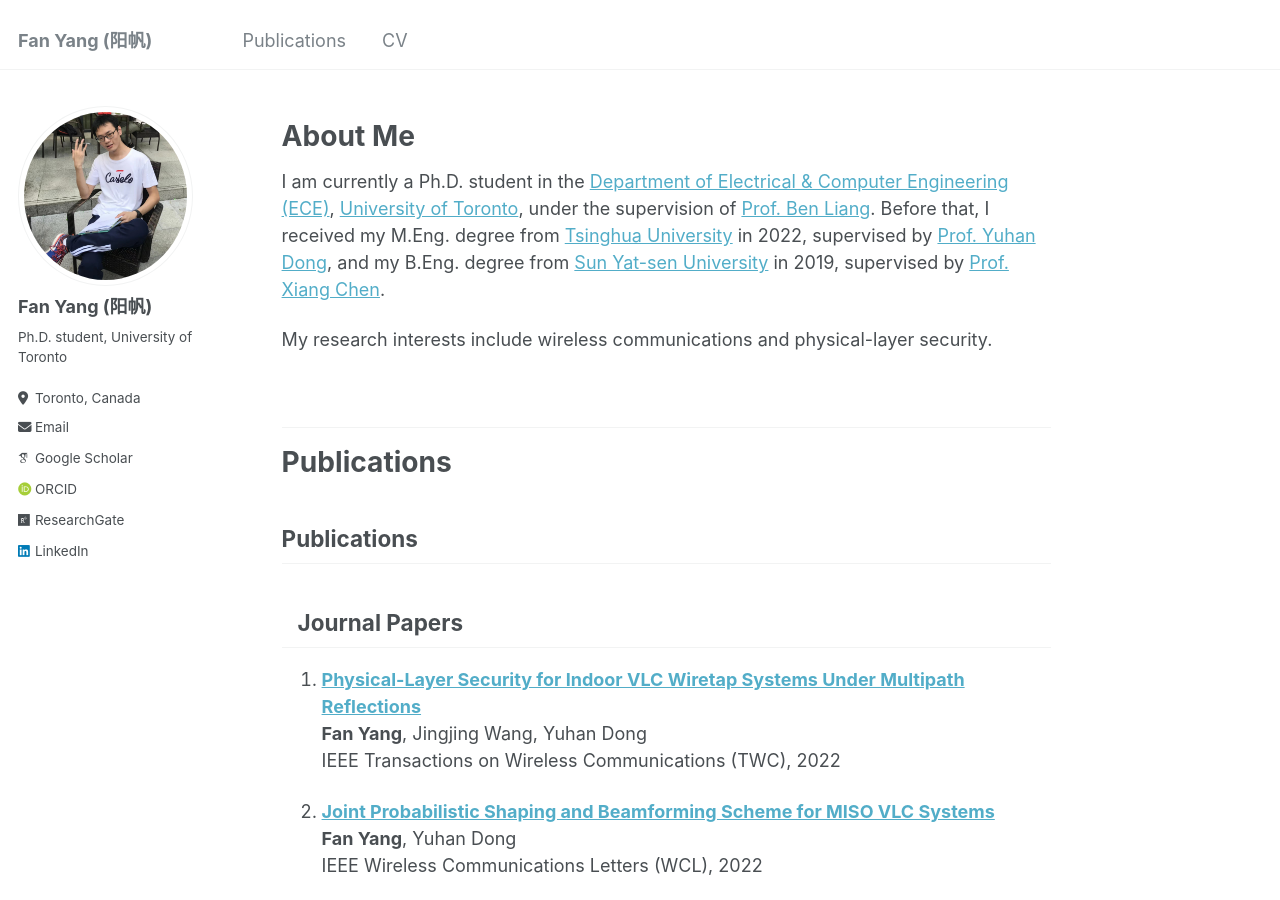
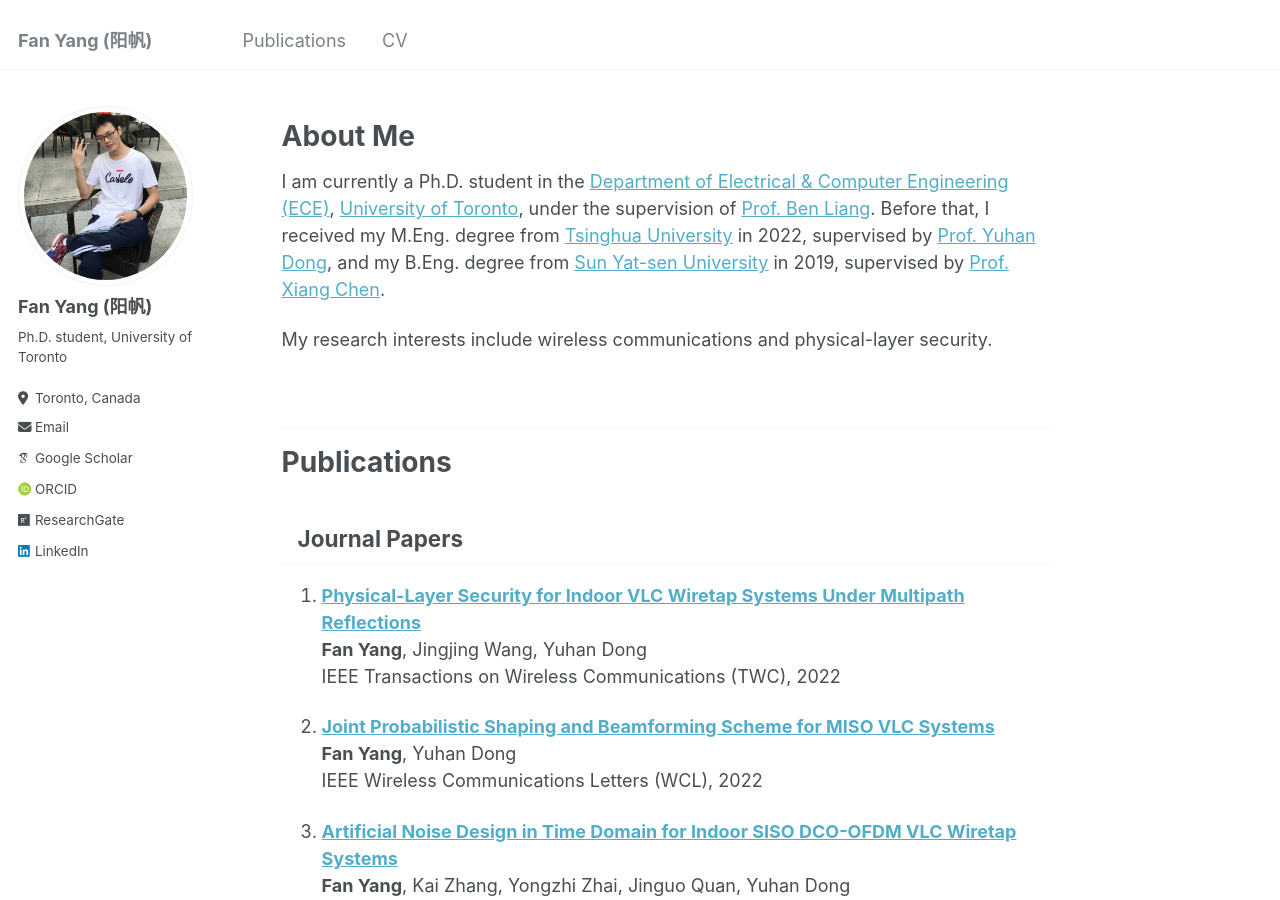
Before and after one commit to fanyang-uoft/fanyang-uoft.github.io, a Jekyll site: the page built from _pages/about.md, in a window 1280 px wide and 900 px high. Built offline with Jekyll 4.4.1, drawn with Linux system fonts in a browser that asks for light colours; some web fonts are replaced.

Commit message:
Update about.md

```diff
--- a/_pages/about.md
+++ b/_pages/about.md
@@ -17,9 +17,8 @@ My research interests include wireless communications and physical-layer securit
 
 ***
 
-Publications
+<a id="publications"></a>Publications
 ===========
-## <a id="publications"></a>Publications
 
 &nbsp;&nbsp; Journal Papers
 --------------
```
